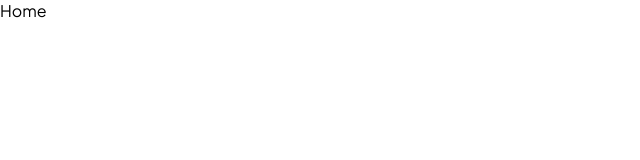
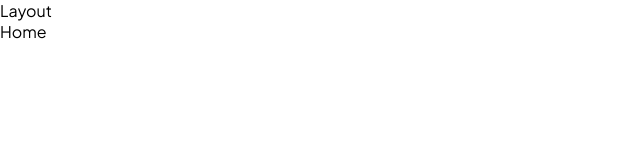
Before and after one commit to oleksandrAleksykEmpeek/todo, a React (Create React App) app: page / in a window 1280 px wide. Shown: the top 160 px of the page, without its empty margins (0-640 px from the left). Built offline with nearby package versions, Linux system fonts and the light colour scheme; sample sign-in values are in the browser's storage.

Commit message:
feat(layout): add layout component & logic

```diff
--- a/src/App.js
+++ b/src/App.js
@@ -1,18 +1,27 @@
+import { useEffect, useState } from 'react';
 import { BrowserRouter } from 'react-router-dom';
-import { Provider } from 'react-redux';
+import { useSelector } from 'react-redux';
 
 import AppRoutes from './ui/routes/Routes';
-import store from './store';
+import Layout from './ui/components/Layout/Layout';
+
+import { useSessionStorage } from './utils/getSessionStorage';
+
 import './ui/assets/styles/styles.scss';
 
 function App() {
+  const [isLoggedIn, setLoggedIn] = useState(false);
+  const isAuth = useSelector(state => state.auth.isAuth);
+
+  useEffect(() => {
+    setLoggedIn(useSessionStorage('isLoggedIn'));
+  }, [isAuth]);
   return (
     <div className="app">
-      <Provider store={store}>
-        <BrowserRouter>
-          <AppRoutes />
-        </BrowserRouter>
-      </Provider>
+      <BrowserRouter>
+        {isLoggedIn && <Layout />}
+        <AppRoutes />
+      </BrowserRouter>
     </div>
   );
 }
--- a/src/index.js
+++ b/src/index.js
@@ -1,10 +1,15 @@
 import React from 'react';
 import ReactDOM from 'react-dom/client';
+import { Provider } from 'react-redux';
+
+import store from './store';
 import App from './App';
 
 const root = ReactDOM.createRoot(document.getElementById('root'));
 root.render(
   <React.StrictMode>
-    <App />
+    <Provider store={store}>
+      <App />
+    </Provider>
   </React.StrictMode>,
 );
--- /dev/null
+++ b/src/ui/components/Layout/Layout.jsx
@@ -0,0 +1,5 @@
+const Layout = () => {
+  return <div>Layout</div>;
+};
+
+export default Layout;
--- a/src/ui/pages/Login/Login.jsx
+++ b/src/ui/pages/Login/Login.jsx
@@ -6,6 +6,7 @@ import { useFormik } from 'formik';
 import Input from '../../components/Input/Input';
 import { ThunkLoginUser } from '../../../store/auth/thunk/loginUser';
 import { initialValues, validate } from './form';
+import { useSessionStorage } from '../../../utils/getSessionStorage';
 
 import './Login.scss';
 
@@ -13,7 +14,7 @@ const Login = () => {
   const dispatch = useDispatch();
   const navigate = useNavigate();
   const { isAuth } = useSelector(state => state.auth);
-  const isLoggedIn = sessionStorage.getItem('isLoggedIn');
+  const isLoggedIn = useSessionStorage('isLoggedIn');
 
   const handleSubmit = ({ email, password }) => {
     dispatch(ThunkLoginUser({ email, password }));
--- /dev/null
+++ b/src/utils/getSessionStorage.js
@@ -0,0 +1,4 @@
+export const useSessionStorage = (name, value = '', action = 'get') => {
+  if (action === 'get') return sessionStorage.getItem(name);
+  return sessionStorage.setItem(name, value);
+};
```
